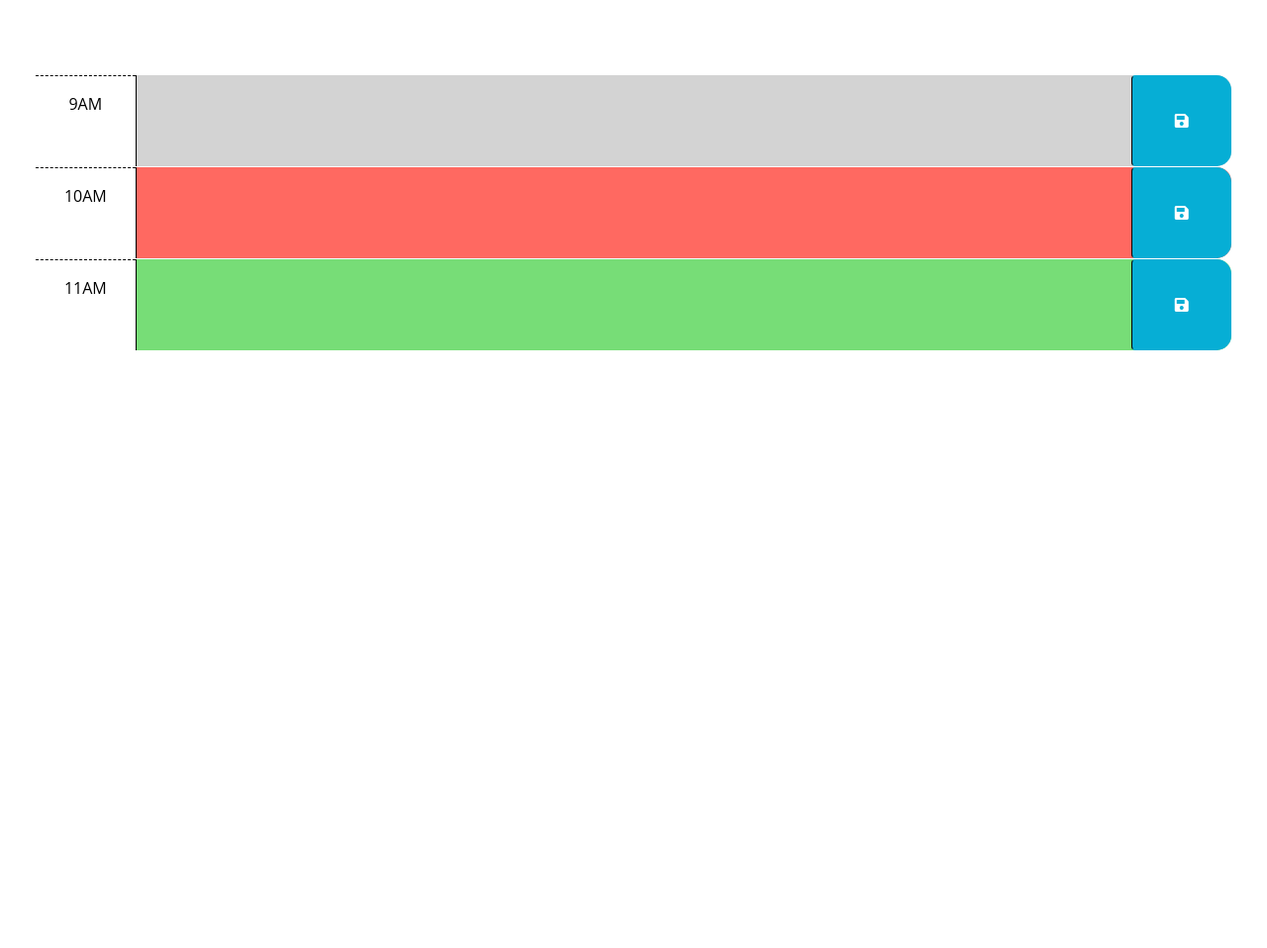
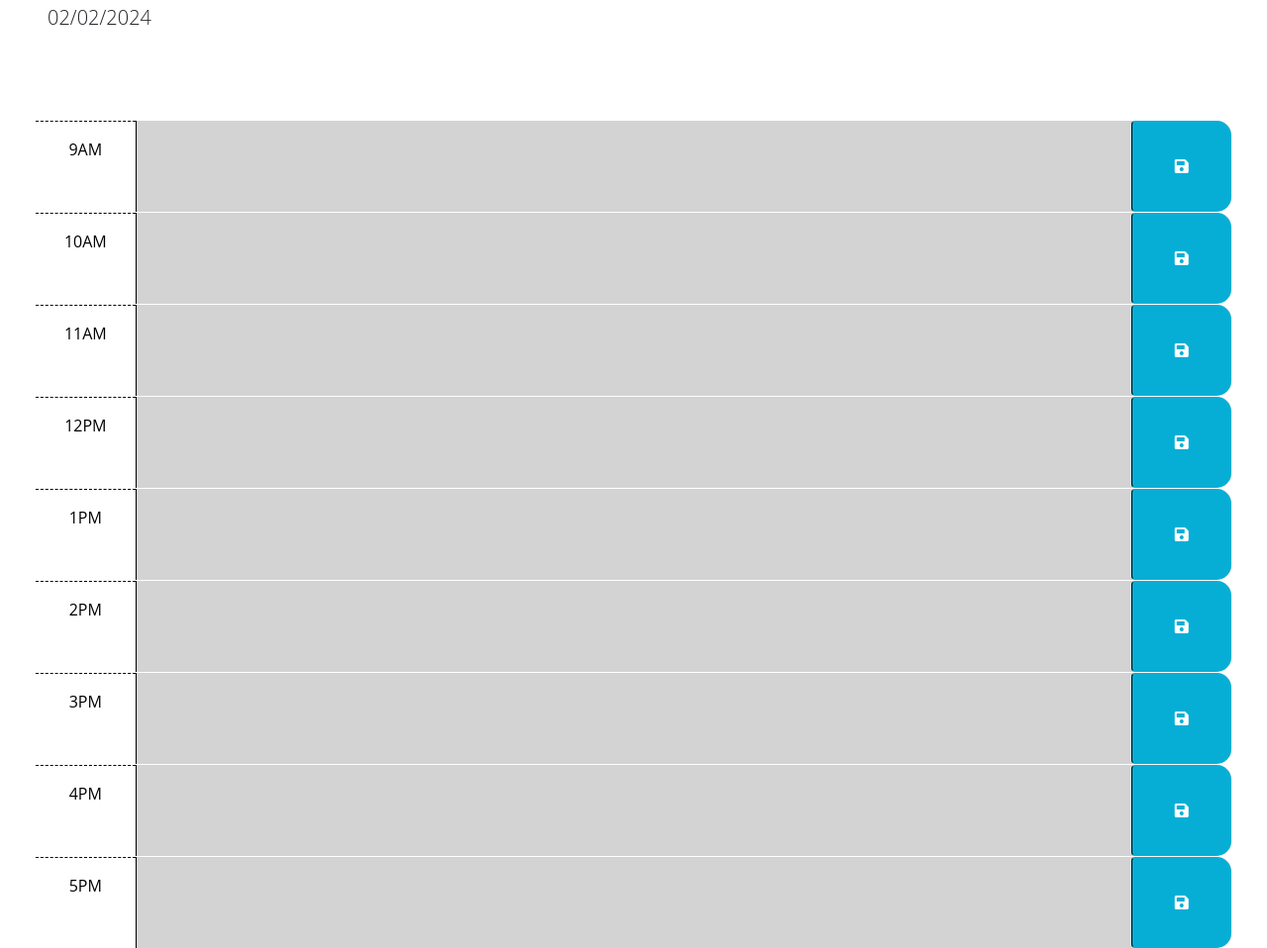
Before and after one commit to lukerpace/calendar-project, a plain HTML site: page Develop/index.html in a window 1280 px wide. Shown: the part 176-1134 px from the top of the page at 99% size. Before the commit the page ends 800 px from the top, so only its background shows below. Drawn offline with nearby package versions, Linux system fonts and the light colour scheme.

Commit message:
Added function to script.js

```diff
--- a/Develop/index.html
+++ b/Develop/index.html
@@ -30,7 +30,7 @@
       <p class="lead">A simple calendar app for scheduling your work day</p>
       <p id="currentDay" class="lead"></p>
     </header>
-    <div class="container-fluid px-5">
+    <div id="container" class="container-fluid px-5">
       <!-- Use class for "past", "present", and "future" to apply styles to the
         time-block divs accordingly. The javascript will need to do this by
         adding/removing these classes on each div by comparing the hour in the
@@ -41,29 +41,68 @@
         code is implemented.
         -->
 
-      <!-- Example of a past time block. The "past" class adds a gray background color. -->
-      <div id="hour-9" class="row time-block past">
+      <div id="hour-9" class="row time-block">
         <div class="col-2 col-md-1 hour text-center py-3">9AM</div>
         <textarea class="col-8 col-md-10 description" rows="3"> </textarea>
-        <button class="btn saveBtn col-2 col-md-1" aria-label="save">
+        <button id="saveBtn" class="btn saveBtn col-2 col-md-1" aria-label="save">
           <i class="fas fa-save" aria-hidden="true"></i>
         </button>
       </div>
 
-      <!-- Example of a present time block. The "present" class adds a red background color. -->
-      <div id="hour-10" class="row time-block present">
+      <div id="hour-10" class="row time-block">
         <div class="col-2 col-md-1 hour text-center py-3">10AM</div>
         <textarea class="col-8 col-md-10 description" rows="3"> </textarea>
-        <button class="btn saveBtn col-2 col-md-1" aria-label="save">
+        <button id="saveBtn" class="btn saveBtn col-2 col-md-1" aria-label="save">
           <i class="fas fa-save" aria-hidden="true"></i>
         </button>
       </div>
 
-      <!-- Example of a future time block. The "future" class adds a green background color. -->
-      <div id="hour-11" class="row time-block future">
+      <div id="hour-11" class="row time-block">
         <div class="col-2 col-md-1 hour text-center py-3">11AM</div>
-        <textarea class="col-8 col-md-10 description" rows="3"> </textarea>
-        <button class="btn saveBtn col-2 col-md-1" aria-label="save">
+        <textarea id=""class="col-8 col-md-10 description" rows="3"> </textarea>
+        <button id="saveBtn" class="btn saveBtn col-2 col-md-1" aria-label="save">
+          <i class="fas fa-save" aria-hidden="true"></i>
+        </button>
+      </div>
+      <div id="hour-12" class="row time-block">
+        <div class="col-2 col-md-1 hour text-center py-3">12PM</div>
+        <textarea id=""class="col-8 col-md-10 description" rows="3"> </textarea>
+        <button id="saveBtn" class="btn saveBtn col-2 col-md-1" aria-label="save">
+          <i class="fas fa-save" aria-hidden="true"></i>
+        </button>
+      </div>
+      <div id="hour-13" class="row time-block">
+        <div class="col-2 col-md-1 hour text-center py-3">1PM</div>
+        <textarea id=""class="col-8 col-md-10 description" rows="3"> </textarea>
+        <button id="saveBtn" class="btn saveBtn col-2 col-md-1" aria-label="save">
+          <i class="fas fa-save" aria-hidden="true"></i>
+        </button>
+      </div>
+      <div id="hour-14" class="row time-block">
+        <div class="col-2 col-md-1 hour text-center py-3">2PM</div>
+        <textarea id=""class="col-8 col-md-10 description" rows="3"> </textarea>
+        <button id="saveBtn" class="btn saveBtn col-2 col-md-1" aria-label="save">
+          <i class="fas fa-save" aria-hidden="true"></i>
+        </button>
+      </div>
+      <div id="hour-15" class="row time-block">
+        <div class="col-2 col-md-1 hour text-center py-3">3PM</div>
+        <textarea id=""class="col-8 col-md-10 description" rows="3"> </textarea>
+        <button id="saveBtn" class="btn saveBtn col-2 col-md-1" aria-label="save">
+          <i class="fas fa-save" aria-hidden="true"></i>
+        </button>
+      </div>
+      <div id="hour-16" class="row time-block">
+        <div class="col-2 col-md-1 hour text-center py-3">4PM</div>
+        <textarea id=""class="col-8 col-md-10 description" rows="3"> </textarea>
+        <button id="saveBtn" class="btn saveBtn col-2 col-md-1" aria-label="save">
+          <i class="fas fa-save" aria-hidden="true"></i>
+        </button>
+      </div>
+      <div id="hour-17" class="row time-block">
+        <div class="col-2 col-md-1 hour text-center py-3">5PM</div>
+        <textarea id=""class="col-8 col-md-10 description" rows="3"> </textarea>
+        <button id="saveBtn" class="btn saveBtn col-2 col-md-1" aria-label="save">
           <i class="fas fa-save" aria-hidden="true"></i>
         </button>
       </div>
--- a/Develop/script.js
+++ b/Develop/script.js
@@ -8,12 +8,43 @@ $(function () {
   // function? How can DOM traversal be used to get the "hour-x" id of the
   // time-block containing the button that was clicked? How might the id be
   // useful when saving the description in local storage?
-  //
+
+  $(".saveBtn").on("click",function(){
+    // console.log("click")
+    const timeBlock = $(this).parent().attr("id")
+    const thingToDo = $(this).siblings(".description").val()
+    // console.log(timeBlock,thingToDo)
+    localStorage.setItem(timeBlock,thingToDo)
+  })
+  for(var i=9; i<=17; i++){
+    $(`#hour-${i} .description`).val(localStorage.getItem(`hour-${i}`))
+  }
+  function changeColor(){
+    const currentHour = dayjs().hour()
+    console.log(currentHour)
+    $(".time-block").each(function(){
+      console.log($(this).attr("id"))
+      console.log($(this).attr("id").split("-")[1])
+      const domHour = $(this).attr("id").split("-")[1]
+      //can add parseInt if you want to match data types with ===
+      if(domHour < currentHour){
+        $(this).addClass("past")
+      } else if(domHour == currentHour){
+        $(this).addClass("present")
+      }else {
+        $(this).addClass("future")
+      }
+        })
+      }
+      changeColor()
+      // Adds current date to top of page
+      $("#currentDay").text(dayjs().format('DD/MM/YYYY'))
       // TODO: Add code to apply the past, present, or future class to each time
       // block by comparing the id to the current hour. HINTS: How can the id
       // attribute of each time-block be used to conditionally add or remove the
       // past, present, and future classes? How can Day.js be used to get the
       // current hour in 24-hour time?
+
       //
       // TODO: Add code to get any user input that was saved in localStorage and set
       // the values of the corresponding textarea elements. HINT: How can the id
@@ -21,3 +52,9 @@ $(function () {
       //
       // TODO: Add code to display the current date in the header of the page.
     });
+
+    //const container = document.getElementById("container")
+    // container.addEventListener('click', e => {
+      //   //localStorage.setItem()
+      //    console.log(e.target,"target")
+      // })
```
Lines whose indentation alone changed are shown as unchanged.
